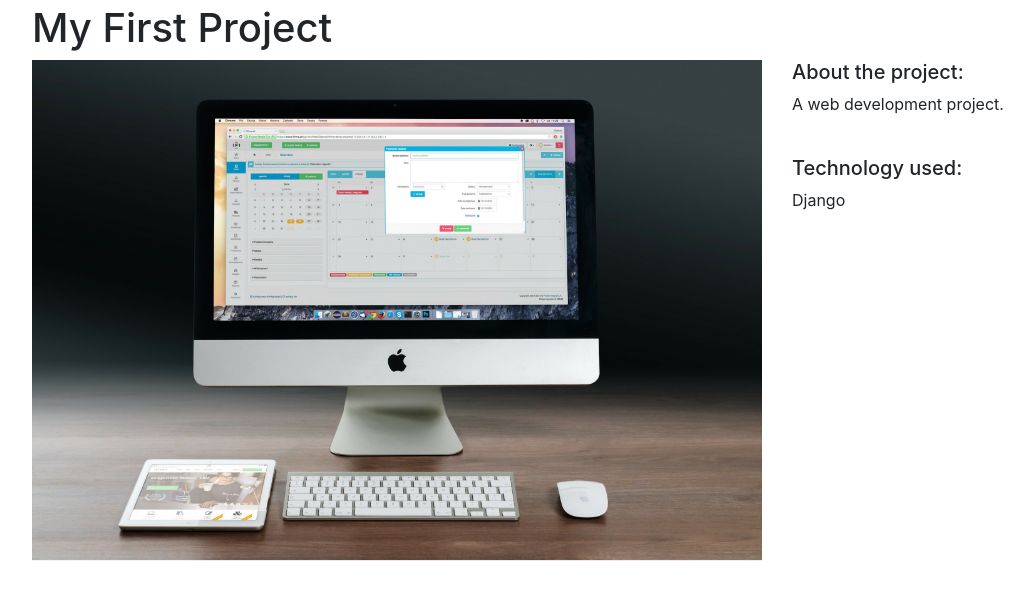
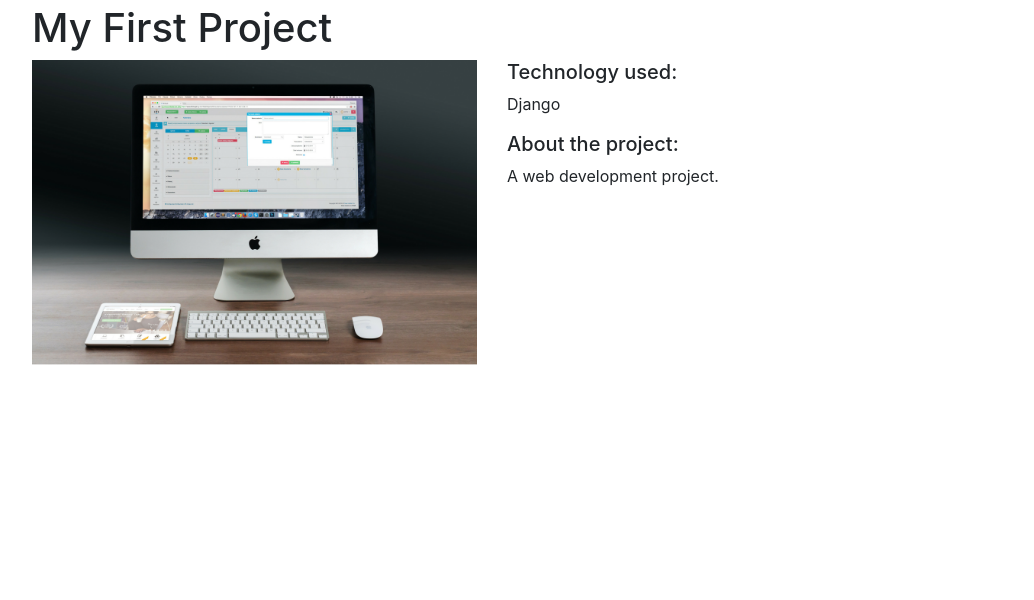
Before and after one commit to MAliHassnain/django_portfolio, a Django app: page /1/ in a window 1280 px wide. Shown: the part 56-656 px from the top of the page, without its empty margins (53-1087 px from the left). Run offline with Django 3.2, Linux system fonts and the light colour scheme; data comes from the database, SQL or seed files in the repository; some libraries are stand-ins or nearby versions.

Commit message:
Project Pages UI

```diff
--- a/projects/templates/project_detail.html
+++ b/projects/templates/project_detail.html
@@ -4,15 +4,16 @@
 {% block page_content %}
 <h1>{{ project.title }}</h1>
 <div class="row">
-    <div class="col-md-8">
+    <div class="col-md-5">
         <img src="{% static project.image %}" alt="" width="100%">
     </div>
-    <div class="col-md-4">
+    <div class="col-md-7 text-justify">
+        <h5>Technology used:</h5>
+        <p>{{ project.technology }}</p>
         <h5>About the project:</h5>
         <p>{{ project.description }}</p>
         <br>
-        <h5>Technology used:</h5>
-        <p>{{ project.technology }}</p>
+
     </div>
 </div>
 {% endblock %}
--- a/projects/templates/project_index.html
+++ b/projects/templates/project_index.html
@@ -9,9 +9,9 @@
             <img class="card-img-top" src="{% static project.image %}">
             <div class="card-body">
                 <h5 class="card-title">{{ project.title }}</h5>
-                <p class="card-text">{{ project.description }}</p>
+                <p class="card-text">{{ project.technology }}</p>
                 <a href="{% url 'project_detail' project.pk %}"
-                   class="btn btn-primary">
+                   class="btn btn-sm btn-primary">
                     Read More
                 </a>
             </div>
```
Also changed, not shown: 1 other file.
